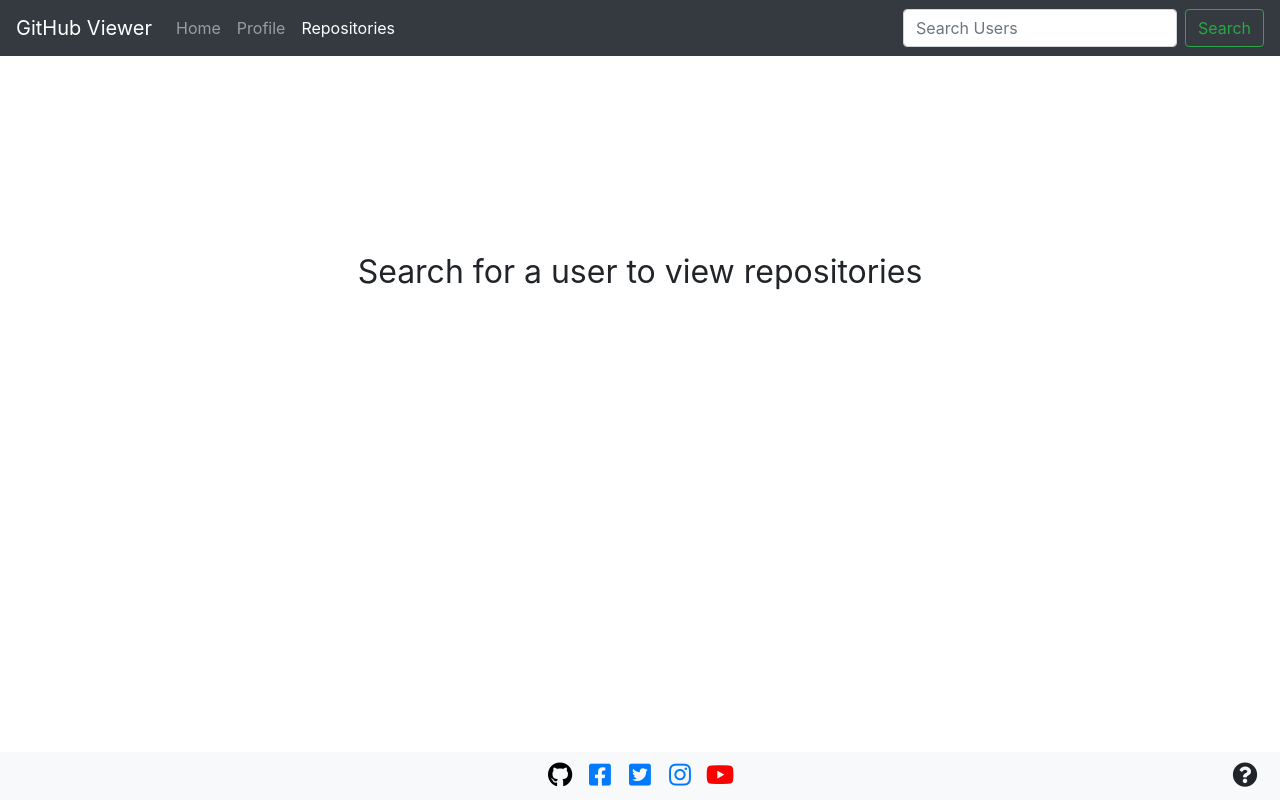
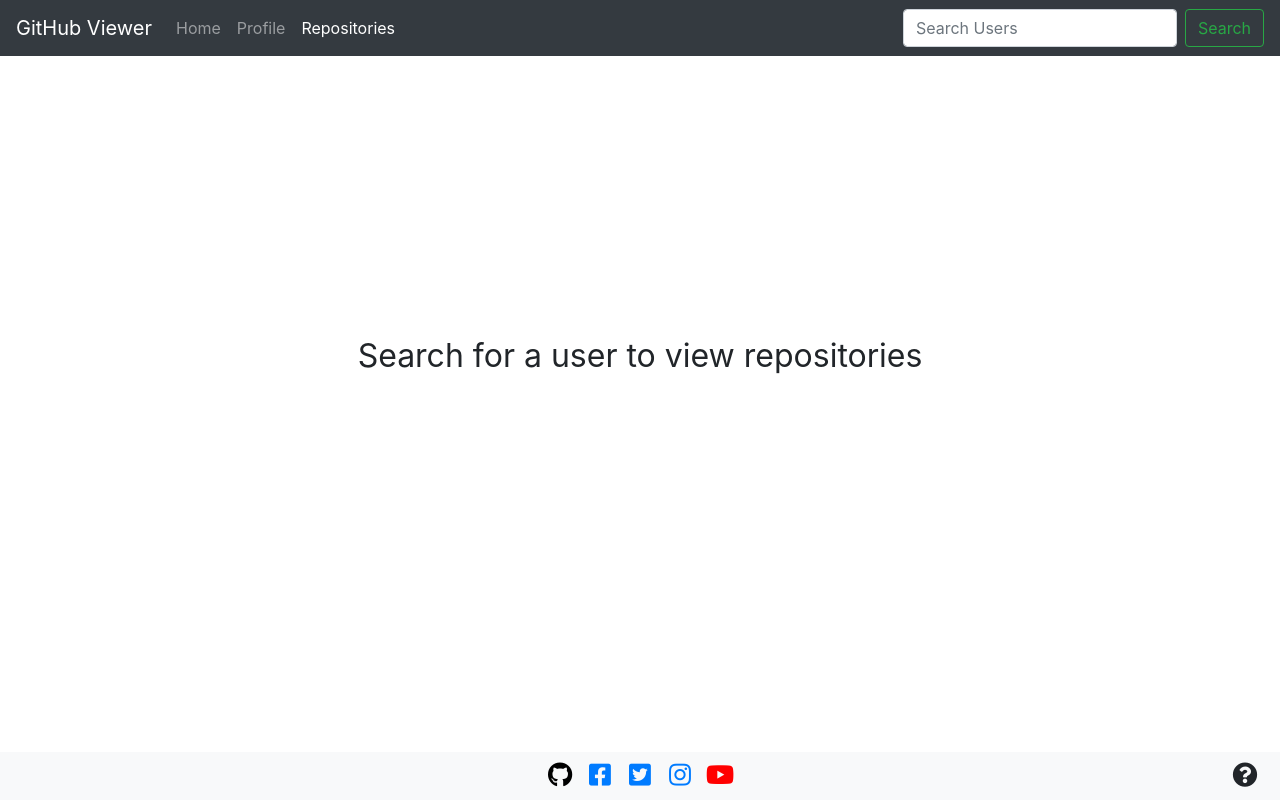
Before and after one commit to henrievjen/GitHub-Viewer, an Angular app: page /repositories in a window 1280 px wide. Built offline with nearby package versions, Linux system fonts and the light colour scheme.

Commit message:
fixed text css that displays when no user has been searched for yet

```diff
--- a/src/app/profile/profile.component.css
+++ b/src/app/profile/profile.component.css
@@ -10,6 +10,6 @@
 }
 
 #not-username-exists {
-    padding-top: 15%;
     font-size: 200%;
+    margin-left: 0;
 }
--- a/src/app/profile/profile.component.html
+++ b/src/app/profile/profile.component.html
@@ -1,3 +1,4 @@
+<!-- Profile Info -->
 <div *ngIf="this.appService.user$.login" class="container text-center mt-3 mb-5">
     <img [src]="this.appService.user$.avatar_url" id="profile-img">
     <h3 class="mt-5">Username: <a href="https://github.com/{{this.appService.user$.login}}" target="_blank">{{this.appService.user$.login}}</a></h3>
@@ -8,7 +9,9 @@
     <h5>Date Joined: {{this.appService.user$.created_at | date:'MM/dd/yyyy'}}</h5>
 </div>
 
-
-<div *ngIf="!this.appService.user$.login" class="w-100 h-100 text-center container" id="not-username-exists">
-    Search for a user to view a profile
+<!-- Message displays when user has not searched for a user yet -->
+<div *ngIf="!this.appService.user$.login" class="w-100 h-75 text-center position-absolute align-items-center row" id="not-username-exists">
+    <div class="col">
+        Search for a user to view a profile
+    </div>
 </div>
--- a/src/app/repositories/repositories.component.css
+++ b/src/app/repositories/repositories.component.css
@@ -27,8 +27,8 @@
 }
 
 #not-username-exists {
-    padding-top: 15%;
     font-size: 200%;
+    margin-left: 0;
 }
 
 .dropdown-item:hover {
--- a/src/app/repositories/repositories.component.html
+++ b/src/app/repositories/repositories.component.html
@@ -65,6 +65,8 @@
 </div>
 
 <!-- Message displays when user has not searched for a user yet -->
-<div *ngIf="!this.appService.user$.login" class="w-100 h-100 text-center" id="not-username-exists">
-    Search for a user to view repositories
+<div *ngIf="!this.appService.user$.login" class="w-100 h-75 text-center position-absolute align-items-center row" id="not-username-exists">
+    <div class="col">
+        Search for a user to view repositories
+    </div>
 </div>
```
